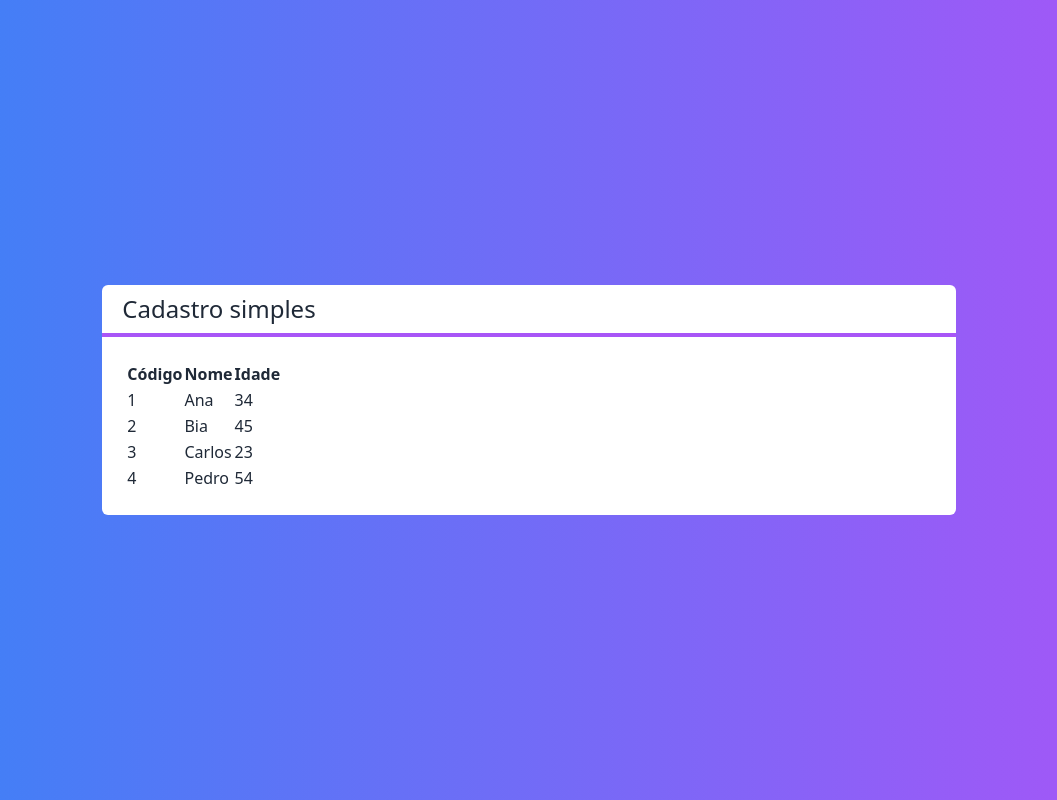
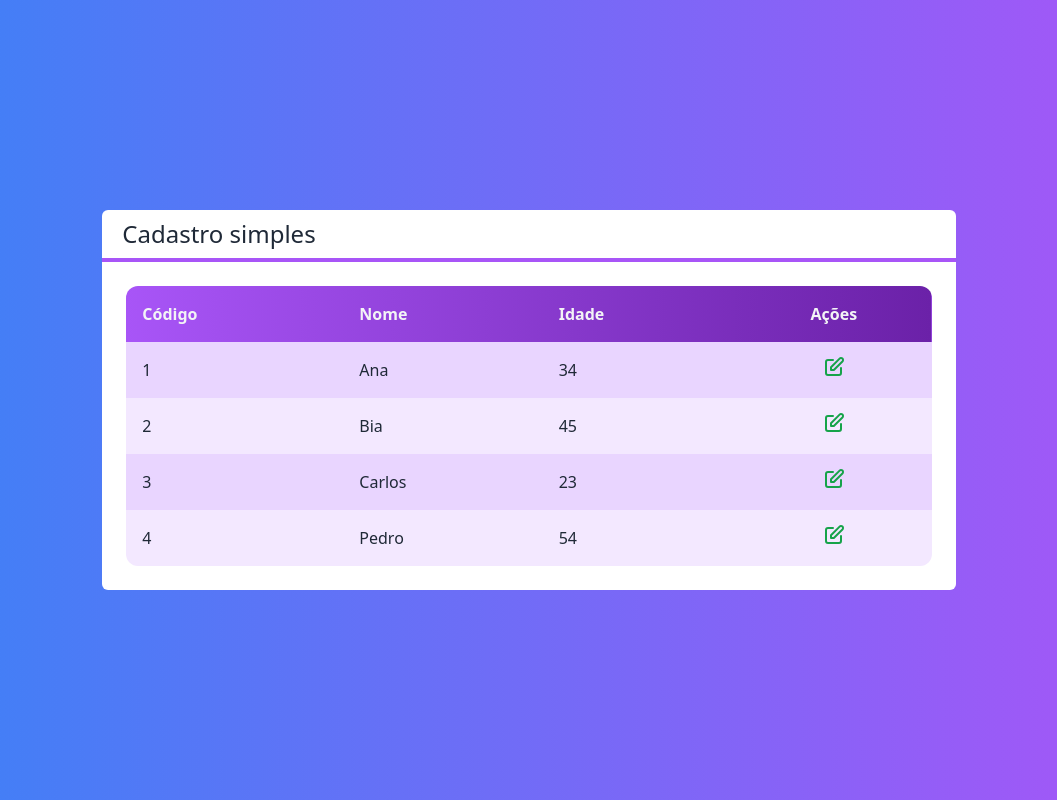
Before and after one commit to Julio-Norberto/crud, a Next.js app: page / in a window 1280 px wide. Shown: the whole page, without its empty margins (111-1168 px from the left). Built offline with nearby package versions, Linux system fonts and the light colour scheme.

Commit message:
add icones and create functions of the buttons

```diff
--- /dev/null
+++ b/src/components/Icones.tsx
@@ -0,0 +1,11 @@
+export const IconeEdicao = (
+    <svg xmlns="http://www.w3.org/2000/svg" className="h-6 w-6" fill="none" viewBox="0 0 24 24" stroke="currentColor" strokeWidth={2}>
+        <path strokeLinecap="round" strokeLinejoin="round" d="M11 5H6a2 2 0 00-2 2v11a2 2 0 002 2h11a2 2 0 002-2v-5m-1.414-9.414a2 2 0 112.828 2.828L11.828 15H9v-2.828l8.586-8.586z" />
+    </svg>
+)
+
+export const IconeLixo = (
+    <svg xmlns="http://www.w3.org/2000/svg" className="h-6 w-6" fill="none" viewBox="0 0 24 24" stroke="currentColor" strokeWidth={2}>
+        <path strokeLinecap="round" strokeLinejoin="round" d="M19 7l-.867 12.142A2 2 0 0116.138 21H7.862a2 2 0 01-1.995-1.858L5 7m5 4v6m4-6v6m1-10V4a1 1 0 00-1-1h-4a1 1 0 00-1 1v3M4 7h16" />
+    </svg>
+)
--- a/src/components/Tabela.tsx
+++ b/src/components/Tabela.tsx
@@ -1,17 +1,23 @@
 import Cliente from "../core/Cliente"
+import { IconeEdicao, IconeLixo } from "./Icones"
 
 interface TabelaProps {
     clientes: Cliente[]
+    clienteSelecionado?: (cliente: Cliente) => void
+    clienteExcluido?: (cliente: Cliente) => void
 }
 
 export default function Tabela(props: TabelaProps) {
 
+    const exibirAcoes = props.clienteExcluido || props.clienteSelecionado
+
     function renderizarCabecalho() {
         return (
             <tr>
-                <th>Código</th>
-                <th>Nome</th>
-                <th>Idade</th>
+                <th className="text-left p-4">Código</th>
+                <th className="text-left p-4">Nome</th>
+                <th className="text-left p-4">Idade</th>
+                {exibirAcoes ? <th className="p-4">Ações</th> : false}
             </tr>
         )
     }
@@ -19,18 +25,34 @@
     function renderizarDados() {
         return props.clientes?.map((cliente, i) => {
             return (
-                <tr key={cliente.id}>
-                    <td>{cliente.id}</td>
-                    <td>{cliente.nome}</td>
-                    <td>{cliente.idade}</td>
+                <tr className={`${i % 2 === 0 ? 'bg-purple-200' : 'bg-purple-100'}`} key={cliente.id}>
+                    <td className="text-left p-4">{cliente.id}</td>
+                    <td className="text-left p-4">{cliente.nome}</td>
+                    <td className="text-left p-4">{cliente.idade}</td>
+                    {exibirAcoes ? renderizarAcoes(cliente) : false}
                 </tr>
             )
         })
     }
 
+    function renderizarAcoes(cliente: Cliente) {
+        return (
+            <td className="flex justify-center">
+                {props.clienteSelecionado ? (
+                    <button onClick={() => props.clienteSelecionado?.(cliente)} className="flex justify-center items-center text-green-600 rounded-full hover:bg-purple-50 p-2 m-1">{IconeEdicao}</button>
+                ) : false}
+                {props.clienteExcluido ? (
+                    <button onClick={() => props.clienteExcluido?.(cliente)} className="flex justify-center items-center text-red-500 rounded-full hover:bg-purple-50 p-2 m-1">{IconeLixo}</button>
+                ) : false}
+            </td>
+        )
+    }
+
     return (
-        <table>
-            <thead>{renderizarCabecalho()}</thead>
+        <table className="w-full rounded-xl overflow-hidden">
+            <thead className="bg-gradient-to-r from-purple-500 to-purple-800 text-gray-100">
+                {renderizarCabecalho()}
+            </thead>
             <tbody>{renderizarDados()}</tbody>
         </table>
     )
--- a/src/pages/index.tsx
+++ b/src/pages/index.tsx
@@ -11,10 +11,14 @@
     new Cliente('Pedro', 54, '4'),
   ]
 
+  function clienteSelecionado(cliente: Cliente) {
+    console.log(cliente.nome)
+  }
+
   return (
     <div className="flex justify-center items-center h-screen bg-gradient-to-r from-blue-500 to-purple-500 text-white">
         <Layout titulo="Cadastro simples">
-            <Tabela clientes={clientes} />
+            <Tabela clientes={clientes} clienteSelecionado={clienteSelecionado} />
         </Layout>
     </div>
   )
```
